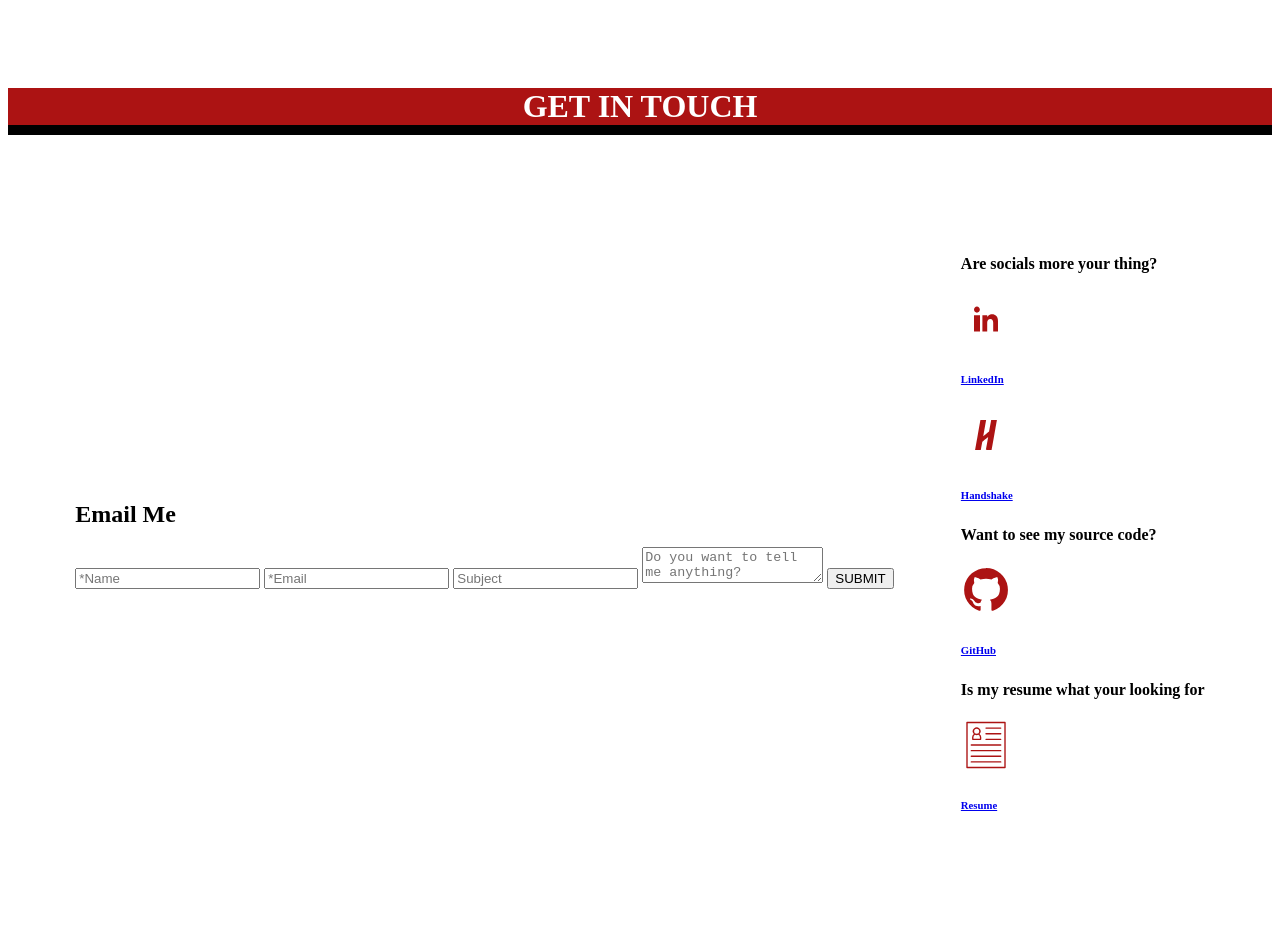
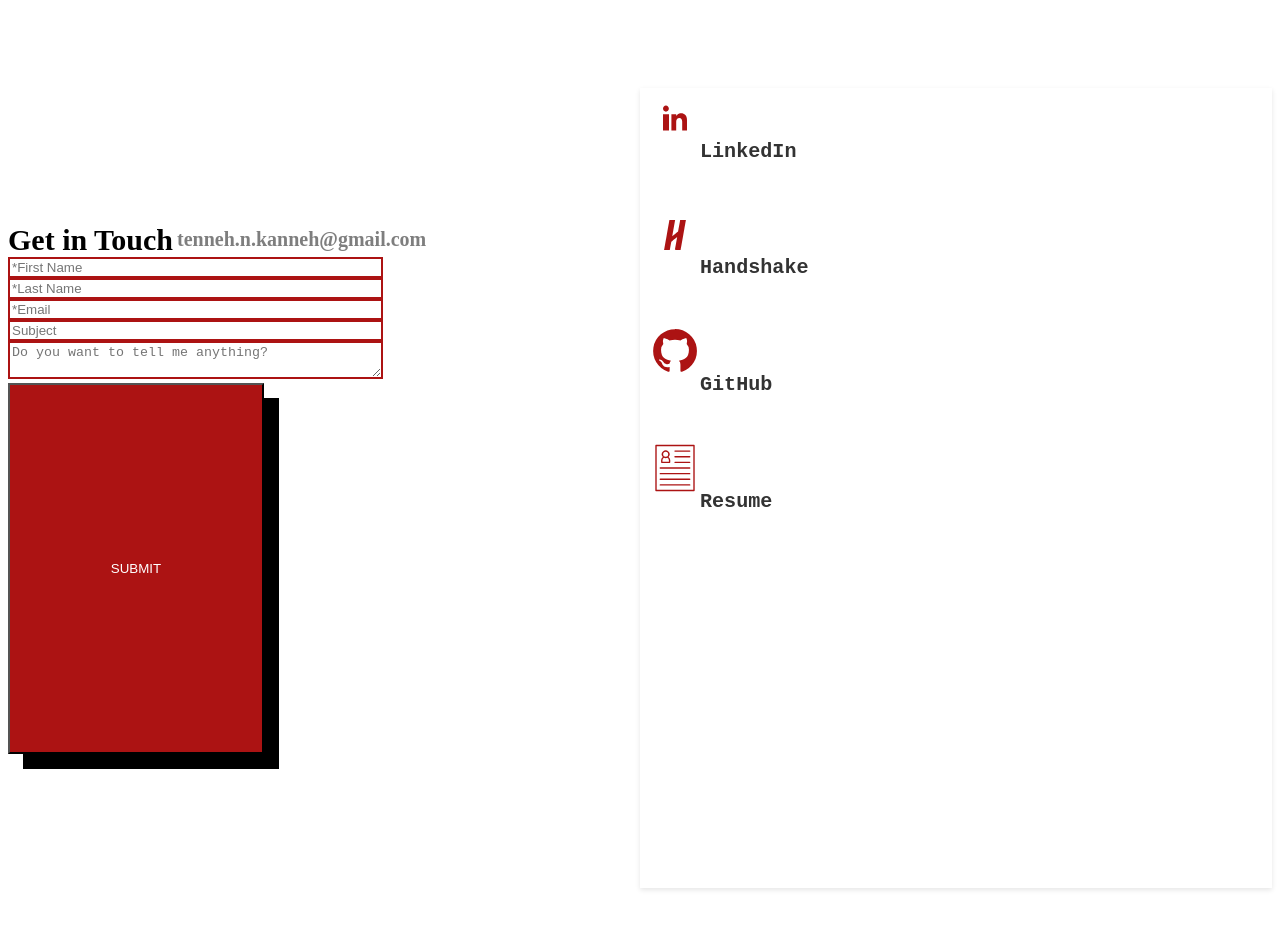
Before and after one commit to tennehkanneh/personal-website, a plain HTML site: page public/views/contact.html in a window 1280 px wide. After the commit the page ends 896 px from the top, so only its background shows below. Drawn offline with Linux system fonts and the light colour scheme.

Commit message:
pushing what i got

```diff
--- a/public/css/contact.css
+++ b/public/css/contact.css
@@ -1,20 +1,10 @@
 main {
     padding-top: 80px;
+    display: grid;
+    grid-template-columns: 1fr 1fr;
 }
 
-h1.call-to-action {
-    background-color: #AC1313;
-    display: block;
-    width: 100%;
-    margin: 0px;
-    padding: 0px 0px;
-    border-bottom: 10px solid black;
-
-    color: white;
-    text-align: center;
-}
-
-.contact-container {
+.email-communication {
     color: black;
     height: 100vh;
     display: flex;
@@ -22,19 +12,69 @@ h1.call-to-action {
     justify-content: space-evenly;
 }
 
-.contact-left {
-    flex-direction: left;
-    align-items: start;
-    gap: 20px;
+.contact-inputs {
+    border: 2px solid #AC1313;
+    width: 367px;
 }
 
-.contact-right {
-    flex-direction: right;
-    align-items: start;
-    gap: 20px;
+.email-communication button {
+    background-color: #AC1313;
+
+    color: white;
+    padding: 20px;
+    text-align: center;
+
+    /* Size of Cards */
+    width: 256px;
+    height: 371px;
+
+    /* Center Text in Box */
+    display: flex;
+    align-items: center;
+    justify-content: center;
+
+    /* Box Shadow */
+    box-shadow: 15px 15px black;
+
 }
 
-.contact-right img {
-    width: 50px;
-    height: 50px;
+.email-communication button:hover {
+    transform: translateY(-5px); /* Slightly move up on hover */
+    transition: transform 0.3s ease; /* Smooth transition */
+    box-shadow: 8px 8px 15px #FB9B00; /* make shadow larger on hover */
 }
+
+
+.other-communication {
+    /* Display Content vertically centred */
+    justify-content: center;
+    gap: 60px;
+
+
+    overflow-x: hidden;
+    background-color: rgba(255, 255, 255, 0.8);
+
+    padding: 5px 10px;
+    box-shadow: 0 2px 5px rgba(0, 0, 0, 0.1);
+
+    img {
+        width: 50px;
+        height: 50px;
+    }
+
+    a {
+        text-decoration: none;
+        font-family: 'Martion Mono', monospace;
+        font-size: 30px;
+        color: #333;
+
+        display: flex;
+
+        padding: 0px;
+        transition: background-color 0.3s, color 0.3s;
+    }
+
+    a:active {
+        color: #FB9B00;
+    }
+}
--- a/public/css/main.css
+++ b/public/css/main.css
@@ -60,7 +60,7 @@ html, body {
 
   /* Click Effects */
   nav a:active {
-    color: firebrick;
+    color: #AC1313;
   }
 
   main {
--- a/public/views/contact.html
+++ b/public/views/contact.html
@@ -6,49 +6,40 @@
 </head>
 
 <body>
+
   <main>
-    <!----------------------------------------- START OF: Call to Action ----------------------------------------->
-    <h1 class="call-to-action">GET IN TOUCH</h1>
-    <!----------------------------------------- END OF: Call to Action ----------------------------------------->
-    <div class="contact-container">
-      <form action="" class="contact-right">
+
+    <div class="email-communication">
+      <form action="">
         <div>
-          <h2>Email Me</h2>
+          <h2 style="font-size: 30px; display: inline; vertical-align: middle;">Get in Touch</h2>
+          <h3 style="font-size: 20px; opacity: 50%; display: inline; vertical-align: middle; break-before: always;">tenneh.n.kanneh@gmail.com</h3>
         </div>
-        <input type="text" placeholder="*Name" class="contact-inputs" required>
+
+        <input type="text" placeholder="*First Name" class="contact-inputs" required>
+        <input type="text" placeholder="*Last Name" class="contact-inputs" required>
         <input type="email" placeholder="*Email" class="contact-inputs" required>
         <input type="text" placeholder="Subject" class="contact-inputs">
         <textarea placeholder="Do you want to tell me anything?" class="contact-inputs" required></textarea>
         <button type="submit">SUBMIT</button>
       </form>
+    </div>
 
-      <div class="contact-right">
-        <div>
-          <h4>Are socials more your thing?</h4>
+
+    <div class="other-communication">
       <a href="YOUR_LINKEDIN_URL" target="_blank"><img src="/public/src/linkedin.svg" alt="LinkedIn icon">
         <h6>LinkedIn</h6>
       </a>
       <a href="YOUR_HANDSHAKE_URL" target="_blank"><img src="/public/src/handshake.svg" alt="Handshake icon">
         <h6>Handshake</h6>
       </a>
-        </div>
-
-        <div>
-          <h4>Want to see my source code?</h4>
       <a href="YOUR_GITHUB_URL" target="_blank">
         <img src="/public/src/github.svg" alt="GitHub icon">
         <h6>GitHub</h6>
       </a>
-        </div>
-
-        <div>
-          <h4>Is my resume what your looking for</h4>
       <a href="YOUR_LINKEDIN_URL" target="_blank"><img src="/public/src/resume.svg" alt="Resume icon">
         <h6>Resume</h6>
       </a>
-        </div>
-      </div>
-
     </div>
 
 
```
Also changed, not shown: 1 other file. Lines whose indentation alone changed are shown as unchanged.
